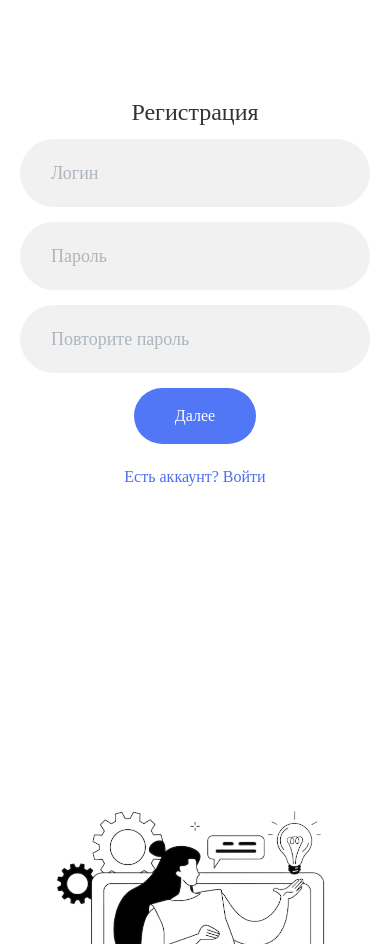
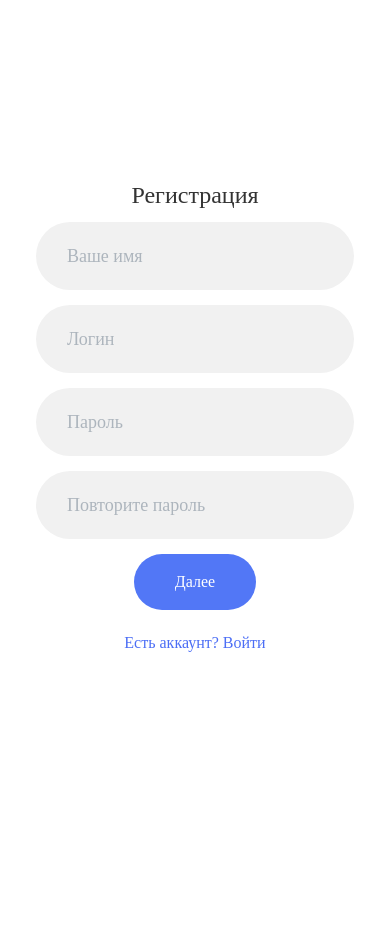
Before and after one commit to KordyD/LDT-hack-track-5-frontend, a React (Vite) app: page /register in a window 390 px wide. After the commit the page ends 844 px from the top, so only its background shows below. Built offline with nearby package versions, Linux system fonts and the light colour scheme; a web font is replaced by a local one.

Commit message:
Добавил регистрацию компании

```diff
--- /dev/null
+++ b/src/API/InterfaceRaznex/InterfaceRaznex.ts
@@ -0,0 +1,26 @@
+export interface IRegisterAdmin {
+  companyDTO: {
+    name: 'string';
+    description: 'string';
+    email: 'string';
+    phone: 'string';
+    website: 'string';
+  };
+  registrationAdminDTO: {
+    name: 'string';
+    email: 'string';
+    password: 'string';
+  };
+}
+
+export interface ILogin {
+  email: string;
+  password: string;
+}
+
+export interface IRegister {
+  name: string;
+  email: string;
+  password: string;
+  againpassword: string;
+}
--- a/src/components/Mission/MissionAdmin/MissionAdmin.tsx
+++ b/src/components/Mission/MissionAdmin/MissionAdmin.tsx
@@ -1,18 +1,16 @@
-import { MaHeader } from './MAHeader/MAHeader.tsx';
-// import { EmployeeCard } from '../../EmployeeCard/EmployeeCard.tsx';
+import { ProfileCard } from '../../ProfileCard/ProfileCard.tsx';
 import { MaBody } from './MABody/MABody.tsx';
 
 export const MissionAdmin = () => {
   return (
     <>
-      <MaHeader />
-      {/*<EmployeeCard*/}
-      {/*  name={'Человек name'}*/}
-      {/*  grade={'grade'}*/}
-      {/*  job={'job'}*/}
-      {/*  coins={10}*/}
-      {/*  completedChallenges={1}*/}
-      {/*/>*/}
+      <ProfileCard
+        name={'Человек name'}
+        grade={'grade'}
+        job={'job'}
+        coins={10}
+        completedChallenges={1}
+      />
       <MaBody />
     </>
   );
--- a/src/pages/Register/Register.module.css
+++ b/src/pages/Register/Register.module.css
@@ -1,8 +1,9 @@
 .register {
+    display: flex;
     justify-content: center;
     flex-direction: column;
     align-items: center;
-    margin: 100px auto 0;
+    margin: auto;
 }
 
 .register__form {
@@ -10,6 +11,7 @@
     flex-direction: column;
     flex-grow: 1;
     align-items: center;
+    justify-content: center;
     width: 100%;
     gap: 30px;
 }
@@ -36,7 +38,7 @@
     text-align: left;
     font-style: normal;
     font-weight: 400;
-    font-size: 26px;
+    font-size: 24px;
     line-height: 115%;
 }
 
@@ -58,7 +60,7 @@
         height: 78px;
         padding: 19px 30px;
         border-radius: 50px;
-        font-size: 22px;
+        font-size: 20px;
     }
 
     .register__button {
--- a/src/pages/Register/Register.tsx
+++ b/src/pages/Register/Register.tsx
@@ -1,26 +1,25 @@
-import { Button, Flex, Image, Text, TextInput } from '@mantine/core';
+import { Button, Container, Flex, Image, Text, TextInput } from '@mantine/core';
 import { useForm } from '@mantine/form';
 import { useNavigate, Link } from 'react-router-dom';
 import Women from '../../assets/images/image-PhotoRoom.png-PhotoRoom - 2023-09-28T181802 1.png';
 import { HeadingH3, TextMiddle } from '../../theme/AdaptiveConts.ts';
+import { IRegister } from '../../API/InterfaceRaznex/InterfaceRaznex.ts';
 import classes from './Register.module.css';
 
-interface IRegister {
-  email: string;
-  password: string;
-  againPassword: string;
-}
 export const Register = () => {
   const navigate = useNavigate();
 
   const form = useForm<IRegister>({
     initialValues: {
+      name: '',
       email: '',
       password: '',
       againPassword: '',
     },
 
     validate: {
+      name: (value) =>
+        /.+/.test(value) ? null : 'Имя должно состоять хотя бы из 1 символа',
       email: (value) =>
         /^[\w.%+-]+@[\w.-]+\.[a-zA-Z]{2,}$/i.test(value)
           ? null
@@ -37,7 +36,7 @@ export const Register = () => {
   });
 
   return (
-    <Flex
+    <Container
       className={classes.register}
       h='100vh'
       maw={{ lg: '550px', md: '450px', xs: '400px', base: '350px' }}
@@ -46,12 +45,22 @@ export const Register = () => {
         className={classes.register__form}
         onSubmit={form.onSubmit((values: IRegister) => {
           console.log(values);
+          form.reset();
           navigate('/login', { replace: true });
         })}
       >
         <Text className={classes.register__title} fz={HeadingH3}>
           Регистрация
         </Text>
+        <TextInput
+          variant='filled'
+          classNames={{
+            root: classes.register__inputRoot,
+            input: classes.register__input,
+          }}
+          placeholder='Ваше имя'
+          {...form.getInputProps('name')}
+        />
         <TextInput
           variant='filled'
           classNames={{
@@ -91,10 +100,6 @@ export const Register = () => {
           Есть аккаунт? Войти
         </Button>
       </form>
-      <Image
-        src={Women}
-        w={{ lg: '740px', md: '640px', sm: '500px', base: '380px' }}
-      />
-    </Flex>
+    </Container>
   );
 };
--- /dev/null
+++ b/src/pages/RegisterAdmin/RegisterAdmin.tsx
@@ -0,0 +1,182 @@
+import { Link, useNavigate } from 'react-router-dom';
+import { useForm } from '@mantine/form';
+import {
+  Button,
+  Container,
+  Flex,
+  PasswordInput,
+  Text,
+  TextInput,
+} from '@mantine/core';
+import classes from '../Register/Register.module.css';
+import { HeadingH3, TextLarge, TextMiddle } from '../../theme/AdaptiveConts.ts';
+import { IRegisterAdmin } from '../../API/InterfaceRaznex/InterfaceRaznex.ts';
+
+export const RegisterAdmin = () => {
+  const navigate = useNavigate();
+
+  const form = useForm<IRegisterAdmin>({
+    initialValues: {
+      companyDTO: {
+        name: '',
+        description: '',
+        email: '',
+        phone: '',
+        website: '',
+      },
+      registrationAdminDTO: {
+        name: '',
+        email: '',
+        password: '',
+      },
+    },
+
+    validate: {
+      companyDTO: {
+        name: (value) =>
+          /.+/.test(value) ? null : 'Имя должно состоять хотя бы из 1 символа',
+        description: (value) =>
+          /.+/.test(value)
+            ? null
+            : 'Описание должно состоять хотя бы из 1 символа',
+        email: (value) =>
+          /^[\w.%+-]+@[\w.-]+\.[a-zA-Z]{2,}$/i.test(value)
+            ? null
+            : 'Некорректный адрес электронной почты',
+        phone: (value) =>
+          /.+/.test(value) ? null : 'Некорректный номер телефона',
+        website: (value) =>
+          /^(http:\/\/|https:\/\/)/i.test(value)
+            ? null
+            : 'Некорректный адрес веб сайта',
+      },
+      registrationAdminDTO: {
+        name: (value) =>
+          /.+/.test(value) ? null : 'Имя должно состоять хотя бы из 1 символа',
+        email: (value) =>
+          /^[\w.%+-]+@[\w.-]+\.[a-zA-Z]{2,}$/i.test(value)
+            ? null
+            : 'Некорректный адрес электронной почты',
+        password: (value) =>
+          /^(?=.*[a-z])(?=.*[A-Z])(?=.*\d)(?=.*[@$!%*?&])[A-Za-z\d@$!%*?&]{8,}$/.test(
+            value
+          )
+            ? null
+            : 'Пароль должен содержать не менее 8 символов и хотя бы одну строчную и одну заглавную букву, одну цифру, один из спец. символов: @, $, !, %, *, ?, &',
+      },
+    },
+  });
+
+  return (
+    <Container className={classes.register} h='100%' m={{ base: '30px auto' }}>
+      <form
+        className={classes.register__form}
+        onSubmit={form.onSubmit((values) => {
+          console.log(values);
+          form.reset();
+          navigate('/login', { replace: true });
+        })}
+      >
+        <Text className={classes.register__title} fz={HeadingH3}>
+          Регистрация компании
+        </Text>
+        <Flex gap='30px' direction={{ xs: 'row', base: 'column' }}>
+          <Flex direction='column' gap='30px'>
+            <Text className={classes.register__title} fz={TextLarge}>
+              Данные компании
+            </Text>
+            <TextInput
+              variant='filled'
+              classNames={{
+                root: classes.register__inputRoot,
+                input: classes.register__input,
+              }}
+              placeholder='Название'
+              {...form.getInputProps('companyDTO.name')}
+            />
+            <TextInput
+              variant='filled'
+              classNames={{
+                root: classes.register__inputRoot,
+                input: classes.register__input,
+              }}
+              placeholder='Описание'
+              {...form.getInputProps('companyDTO.description')}
+            />
+            <TextInput
+              variant='filled'
+              classNames={{
+                root: classes.register__inputRoot,
+                input: classes.register__input,
+              }}
+              placeholder='Email'
+              {...form.getInputProps('companyDTO.email')}
+            />
+            <TextInput
+              variant='filled'
+              classNames={{
+                root: classes.register__inputRoot,
+                input: classes.register__input,
+              }}
+              placeholder='Телефон'
+              {...form.getInputProps('companyDTO.phone')}
+            />
+            <TextInput
+              variant='filled'
+              classNames={{
+                root: classes.register__inputRoot,
+                input: classes.register__input,
+              }}
+              placeholder='Сайт'
+              {...form.getInputProps('companyDTO.website')}
+            />
+          </Flex>
+          <Flex direction='column' gap='30px'>
+            <Text className={classes.register__title} fz={TextLarge}>
+              Данные админа
+            </Text>
+            <TextInput
+              variant='filled'
+              classNames={{
+                root: classes.register__inputRoot,
+                input: classes.register__input,
+              }}
+              placeholder='Имя'
+              {...form.getInputProps('registrationAdminDTO.name')}
+            />
+            <TextInput
+              variant='filled'
+              classNames={{
+                root: classes.register__inputRoot,
+                input: classes.register__input,
+              }}
+              placeholder='Email'
+              {...form.getInputProps('registrationAdminDTO.email')}
+            />
+            <PasswordInput
+              variant='filled'
+              classNames={{
+                root: classes.register__inputRoot,
+                input: classes.register__input,
+                innerInput: classes.register__input,
+              }}
+              placeholder='Пароль'
+              {...form.getInputProps('registrationAdminDTO.password')}
+            />
+          </Flex>
+        </Flex>
+        <Button
+          w='50%'
+          type='submit'
+          className={classes.register__button}
+          fz={TextMiddle}
+        >
+          Далее
+        </Button>
+        <Button fz={TextMiddle} variant={'white'} component={Link} to='/login'>
+          Есть аккаунт? Войти
+        </Button>
+      </form>
+    </Container>
+  );
+};
--- a/src/router/Router.tsx
+++ b/src/router/Router.tsx
@@ -14,6 +14,7 @@ import { MissionPage } from '../pages/MissionPage/MissionPage.tsx';
 import { PopupMission } from '../components/Mission/PopupMission/PopupMission.tsx';
 import { TaskContainer } from '../pages/TaskContainer/TaskContainer.tsx';
 import { Audio } from '../pages/Audio/Audio.tsx';
+import { RegisterAdmin } from '../pages/RegisterAdmin/RegisterAdmin.tsx';
 
 interface Params {
   articleId: number;
@@ -82,6 +83,10 @@ export const router = createBrowserRouter([
     element: <Register />,
   },
   {
+    path: '/companyregister',
+    element: <RegisterAdmin />,
+  },
+  {
     path: '/login',
     element: <Login />,
   },
```
Also changed, not shown: src/pages/Login/Login.tsx (+5 -8 lines), src/assets/icon/1part.svg.
